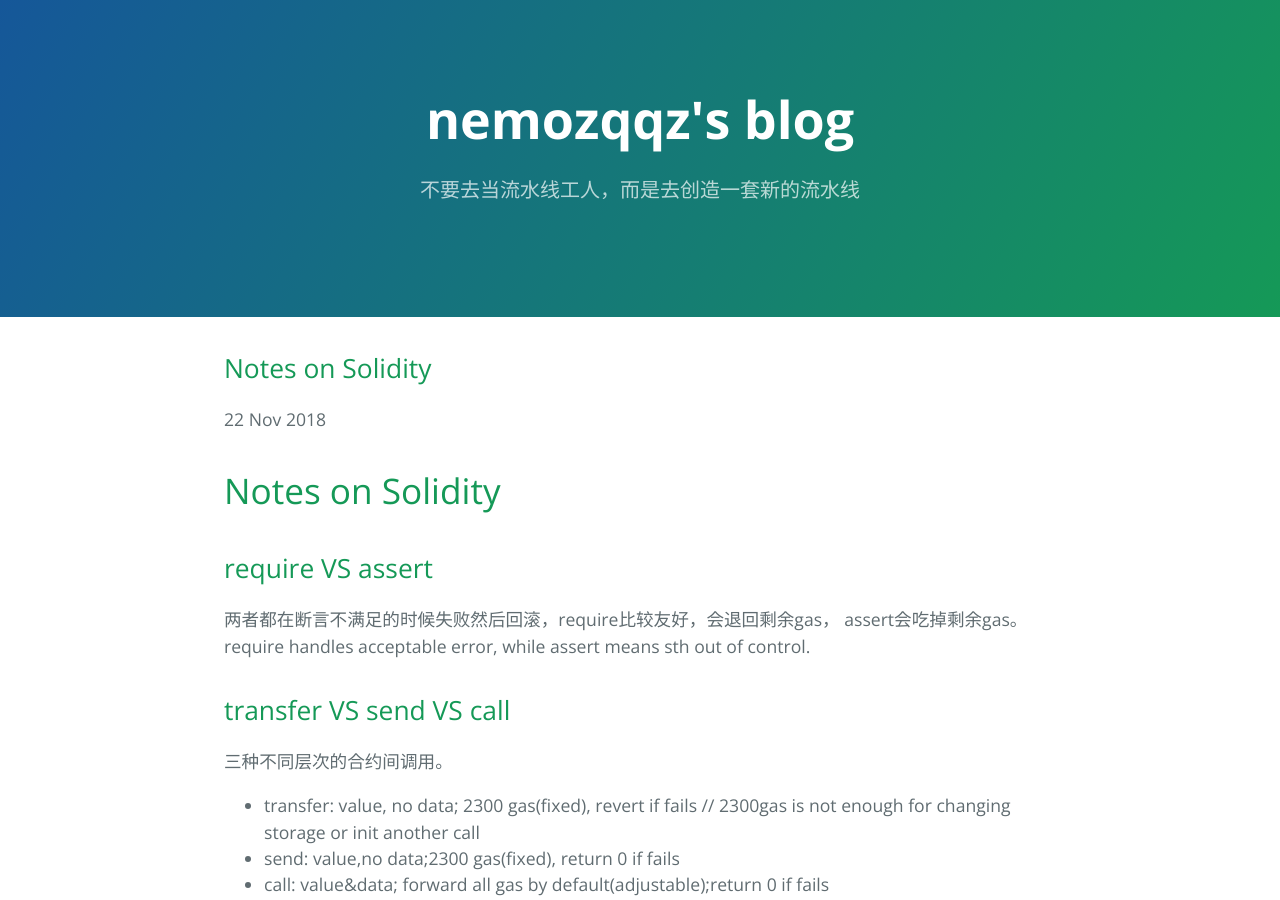
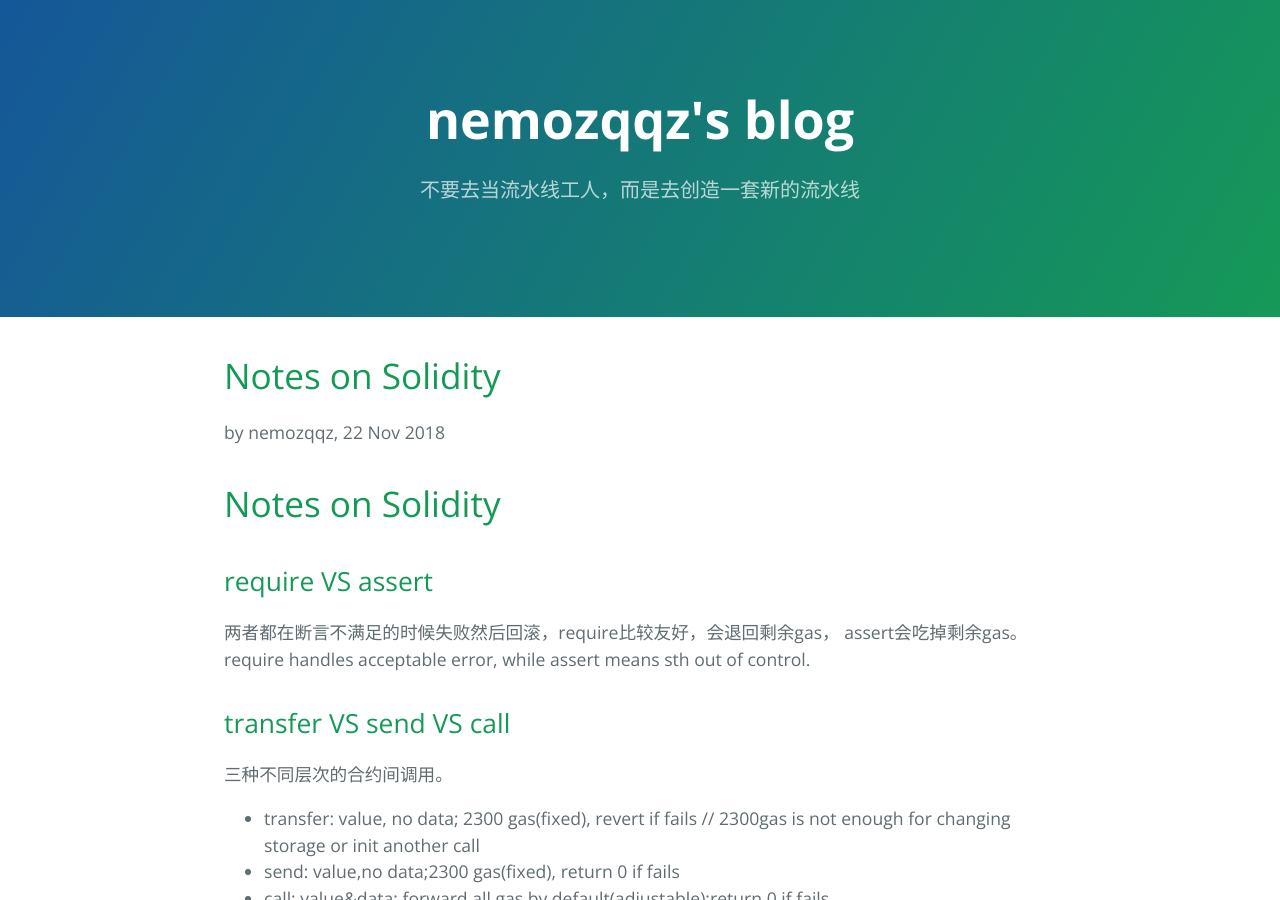
Before and after one commit to nemozqqz/nemozqqz.github.io, a Jekyll site: the page built from _posts/2018-11-22-Notes-on-Solidity.md, in a window 1280 px wide and 900 px high. Built offline with Jekyll 4.4.1, drawn with Linux system fonts in a browser that asks for light colours.

Commit message:
feat: update version and theme

```diff
--- a/_config.yml
+++ b/_config.yml
@@ -5,6 +5,10 @@ baseurl:      ""
 paginate:     1
 locale:       "en"
 
+author:
+  name:       nemozqqz
+  url:        https://nemozqqz.github.io
+
 # Gems
 gems:
   - jekyll-paginate
--- a/_layouts/post.html
+++ b/_layouts/post.html
@@ -1,7 +1,7 @@
 ---
 layout: default
 ---
-<h2>{{ page.title }}</h2>
-<p class="meta">{{ page.date | date_to_string }}</p>
+<h1>{{ page.title }} </h1>
+<p class="meta">by {{site.author.name}}, {{ page.date | date_to_string }}</p>
 
 {{ content }}
```
Also changed, not shown: Gemfile.lock, assets/360-vmp.png (added), assets/bangcle-vmp.png (added), assets/ijm-vmp.png (added), jekyll-cayman-theme.gemspec, 1 other file.
